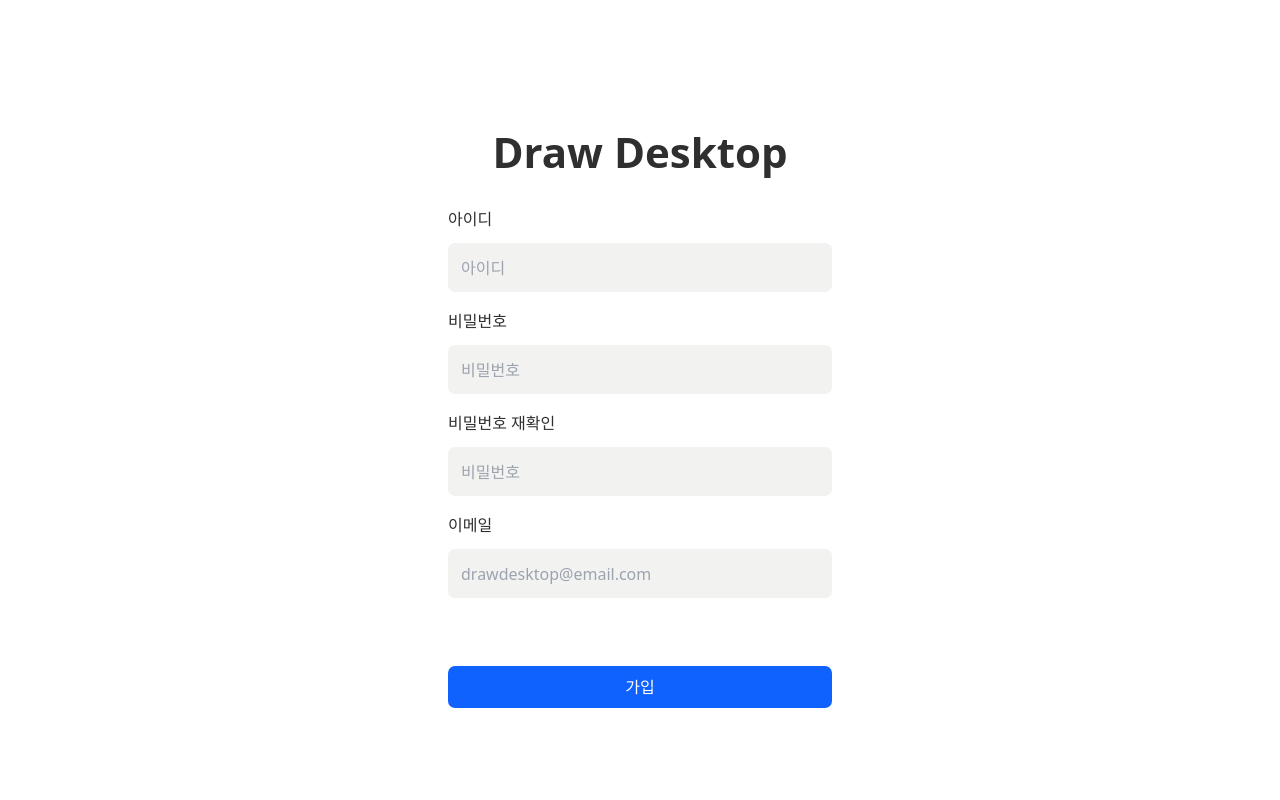
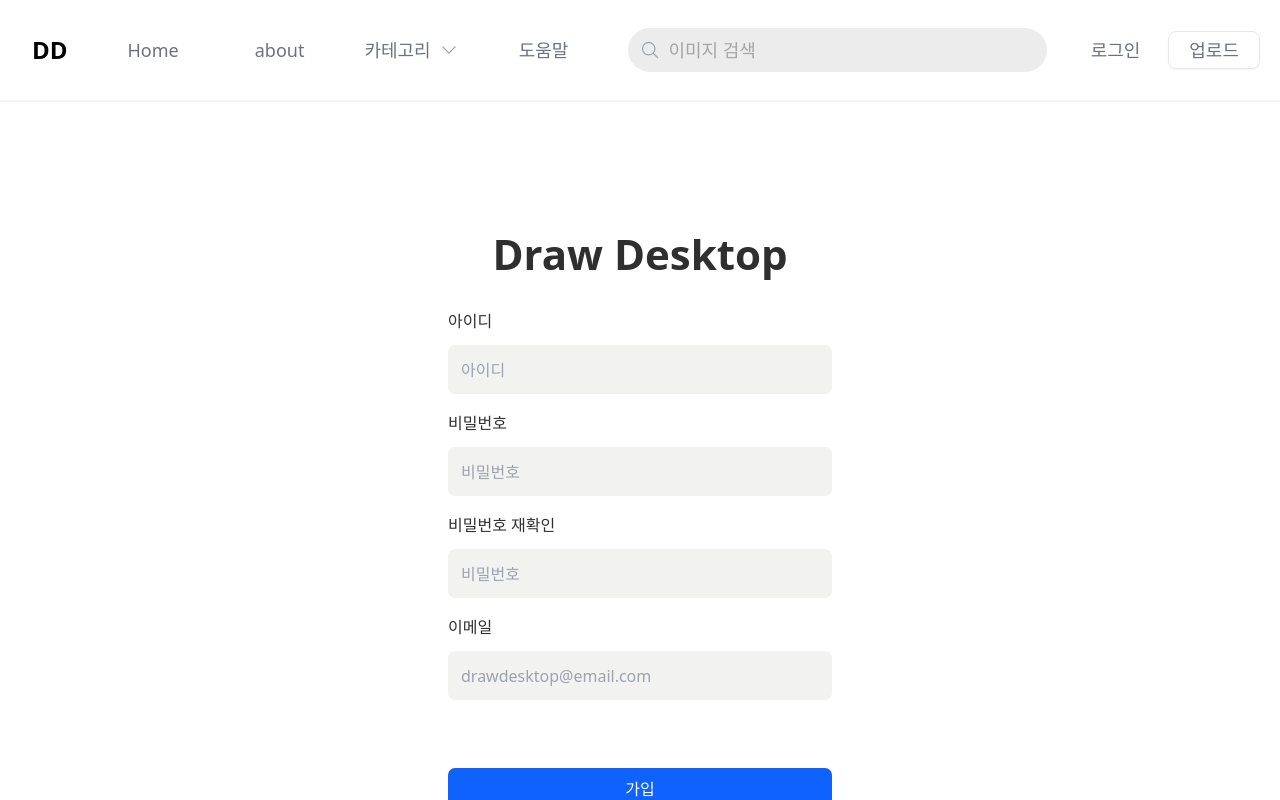
Before and after one commit to chessering/Front-End, a React (Create React App) app: page /auth in a window 1280 px wide. Shown: the top 800 px of the page. Built offline with nearby package versions, Linux system fonts and the light colour scheme.

Commit message:
[feat]충돌해결 및 파일 정리

```diff
--- a/src/App.js
+++ b/src/App.js
@@ -1,15 +1,14 @@
 import { Route, Routes, useLocation } from 'react-router-dom';
 import './index.css';
-import Layout from './components/layout';
 import Login from "./pages/Login/Login";
 import Auth from './pages/Login/Auth';
 import CompleteAuth from './pages/Login/CompleteAuth';
+import Layout from './components/layout';
 
-import Download from './pages/Donwload';
-import UserProfile from './pages/UserProfile';
+import Download from './pages/UserPage/Donwload';
+import UserProfile from './pages/UserPage/UserProfile';
 import Modal from './components/Profile/Modal';
 
-import Mainpage from './pages/mainpage';
 
 function App() {
   const location = useLocation();
@@ -17,10 +16,14 @@ function App() {
 
   return (
     <div>
-      <Routes>
+      <Routes location={background || location}>
+      <Route element={<Layout />}>
         <Route path='/login' element={<Login/>}/>
         <Route path='/auth' element={<Auth/>}/>
         <Route path='/authcomplete' element={<CompleteAuth/>}/>
+        <Route path='/download' element={<Download/>}/>
+        <Route path='/profile/:userid' element={<UserProfile/>}/>
+      </Route>
       </Routes>
       {background && (
         <Routes>
--- a/src/pages/Donwload.jsx
+++ b/src/pages/UserPage/Donwload.jsx
@@ -1,8 +1,8 @@
 import React from 'react'
 import styled from 'styled-components'
-import ImgInfo from '../components/Download/ImgInfo'
-import Photos from '../components/Profile/Photos'
-import Pagination from '../components/Profile/Pagination'
+import ImgInfo from '../../components/Download/ImgInfo'
+import Photos from '../../components/Profile/Photos'
+import Pagination from '../../components/Profile/Pagination'
 
 export default function Donwload() {
   return (
--- a/src/pages/UserProfile.jsx
+++ b/src/pages/UserPage/UserProfile.jsx
@@ -1,9 +1,9 @@
 import React from 'react'
 import { useParams, useLocation } from 'react-router-dom'
-import UserInfo from '../components/Profile/UserInfo'
+import UserInfo from '../../components/Profile/UserInfo'
 import styled from 'styled-components'
-import Photos from '../components/Profile/Photos'
-import Pagination from '../components/Profile/Pagination'
+import Photos from '../../components/Profile/Photos'
+import Pagination from '../../components/Profile/Pagination'
 
 export default function UserProfile() {
   // const fetchProfile = async () => {
```
Also changed, not shown: src/pages/MainPage/mainpage.jsx (renamed from src/pages/mainpage.jsx).
